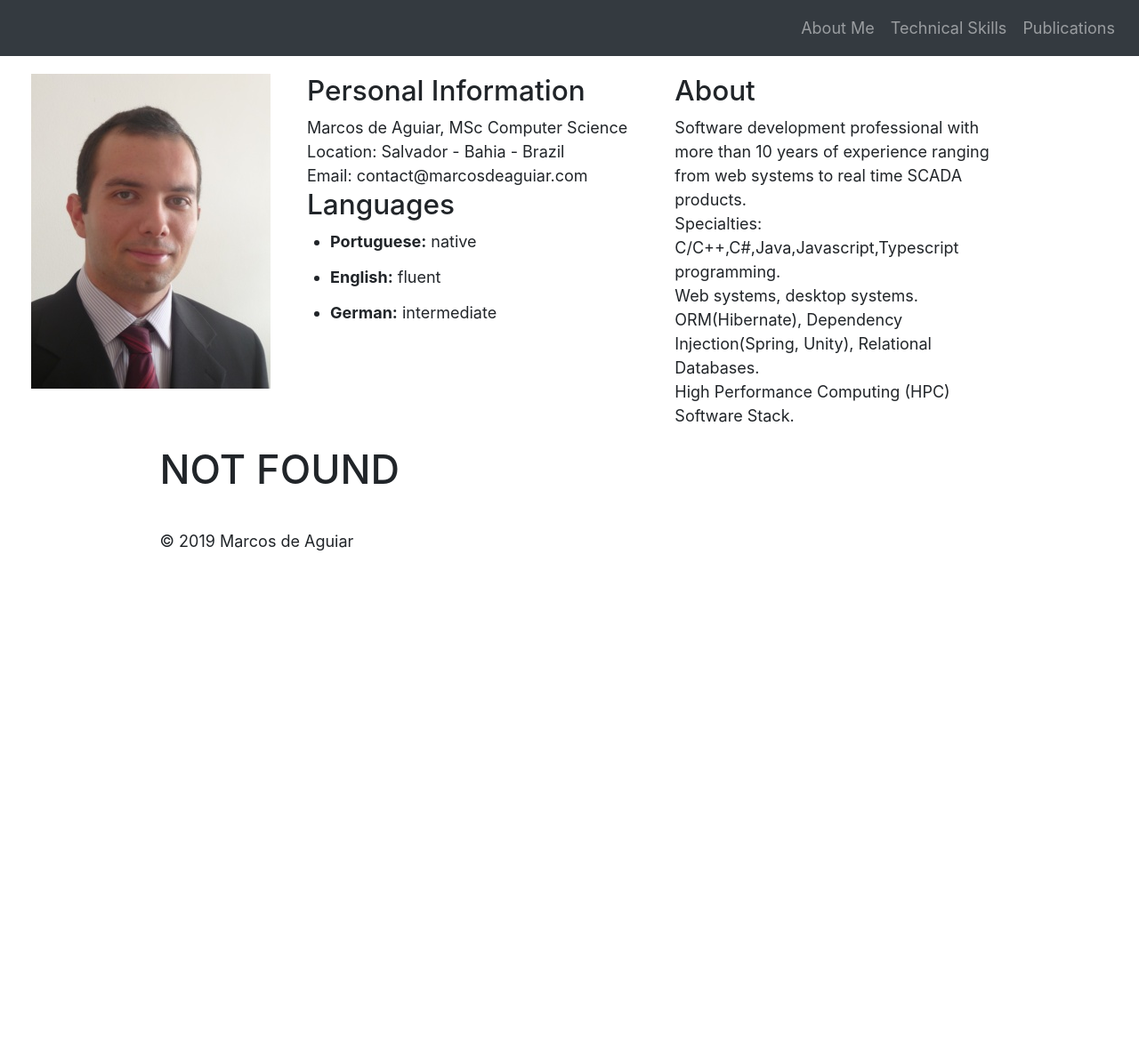
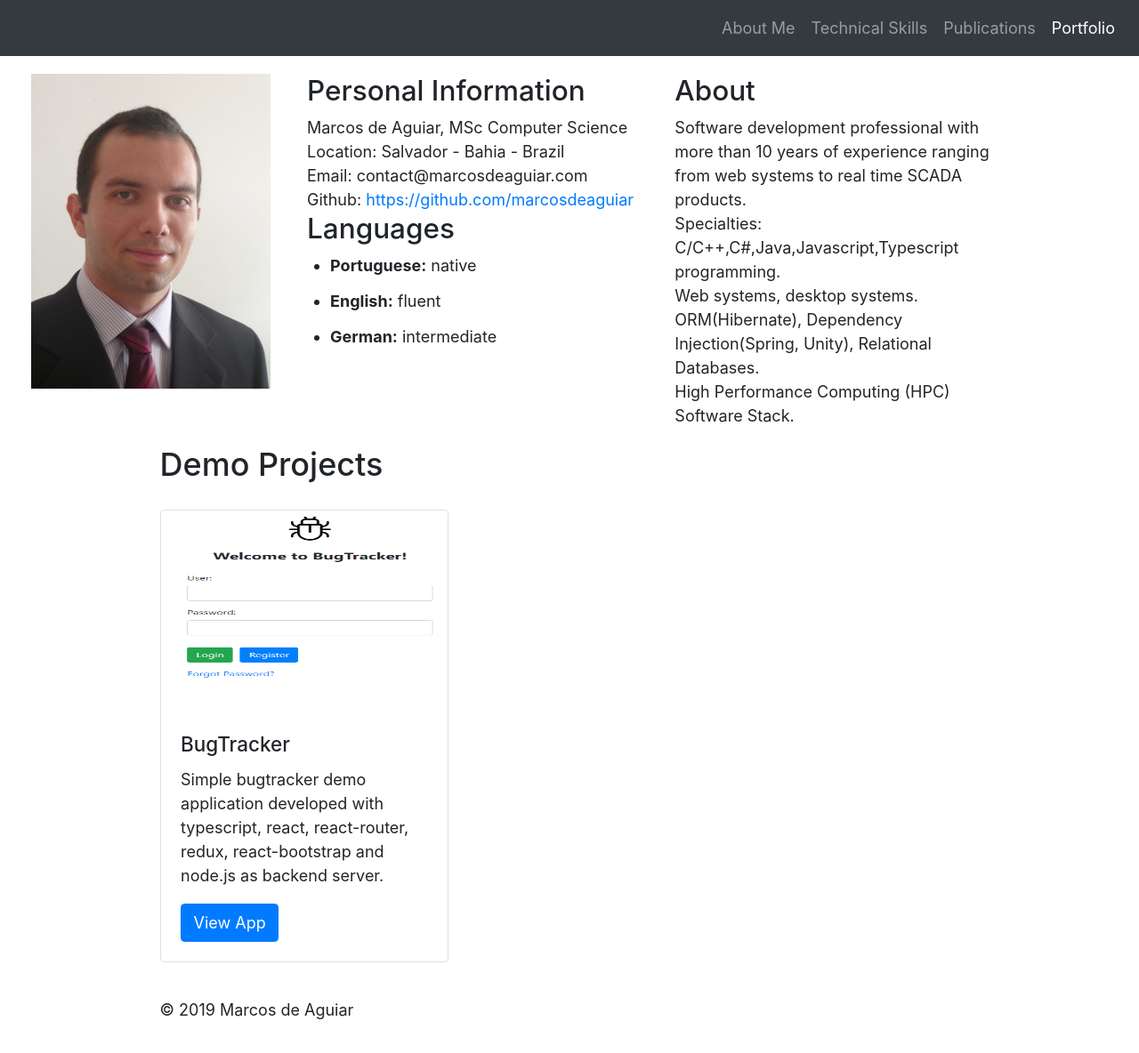
Before and after one commit to marcosdeaguiar/personal-web-site, a Gatsby site: page /portfolio in a window 1280 px wide. Before the commit this address had no page. Shown: the whole page at 89% size. Before the commit the page ends 800 px from the top, so only its background shows below. Built offline with nearby package versions, Linux system fonts and the light colour scheme; Gatsby itself is replaced by a stand-in of ours.

Commit message:
Adding portfolio page.

```diff
--- a/src/components/ProfileRow.js
+++ b/src/components/ProfileRow.js
@@ -14,7 +14,8 @@ const ProfileRow = () =>
             <h3>Personal Information</h3>
             Marcos de Aguiar, MSc Computer Science <br />
             Location: Salvador - Bahia - Brazil <br />
-            Email: contact@marcosdeaguiar.com
+            Email: contact@marcosdeaguiar.com <br />
+            Github: <a href="https://github.com/marcosdeaguiar">https://github.com/marcosdeaguiar</a>
             <h3>Languages</h3>
             <ul>
               <li><b>Portuguese:</b> native</li>
--- a/src/components/TopMenu.js
+++ b/src/components/TopMenu.js
@@ -12,6 +12,7 @@ const TopMenu = () =>
             <Link to="/" className="nav-link" activeClassName="active" >About Me</Link>
             <Link to="/techskills" className="nav-link" activeClassName="active" >Technical Skills</Link>
             <Link to="/publications" className="nav-link" activeClassName="active" >Publications</Link>
+            <Link to="/portfolio" className="nav-link" activeClassName="active" >Portfolio</Link>
         </Nav>
     </NavBar>
 
--- /dev/null
+++ b/src/pages/portfolio.js
@@ -0,0 +1,38 @@
+import React from "react";
+import Layout from "../components/layout";
+import SEO from "../components/seo";
+import Row from "react-bootstrap/Row";
+import Col from "react-bootstrap/Col";
+import Card from "react-bootstrap/Card";
+import Button from "react-bootstrap/Button";
+import BugTrackerPreview from "../images/bugtrackerpreview.png";
+
+const PortfolioPage = () => (
+  <Layout>
+    <SEO title="Portfolio" />
+    <Row style={{"margin-top": 20}}>
+        <Col>
+            <h2>Demo Projects</h2>
+        </Col>
+    </Row>
+    <Row style={{"margin-top": 20}} >
+        <Col>
+            <Card style={{ width: '18rem' }}>
+                <Card.Img height="200px" variant="top" src={BugTrackerPreview} />
+                <Card.Body>
+                    <Card.Title>BugTracker</Card.Title>
+                    <Card.Text>
+                    Simple bugtracker demo application developed with typescript, react, react-router, redux,
+                    react-bootstrap and node.js as backend server.
+                    </Card.Text>
+                    <a href="https://bugtracker.marcosdeaguiar.com" target="_blank">
+                        <Button variant="primary">View App</Button>
+                    </a>
+                </Card.Body>
+            </Card>
+        </Col>
+    </Row>
+  </Layout>
+)
+
+export default PortfolioPage
--- a/src/pages/publications.js
+++ b/src/pages/publications.js
@@ -9,7 +9,7 @@ const PublicationsPage = () => (
     <SEO title="Publications" />
     <Row style={{"margin-top": 20}}>
         <Col>
-            <h2>Publications</h2>
+            <h2>Academic Publications</h2>
             <ul>
                 <li>
                     <b>Marcos de Aguiar</b>, Fabíola Greve, Genaro Costa: <i>"PrescStream: A Framework for Streaming Soft Real-Time Predictive and Prescriptive Analytics"</i>
```
Also changed, not shown: src/images/bugtrackerpreview.png (added).
